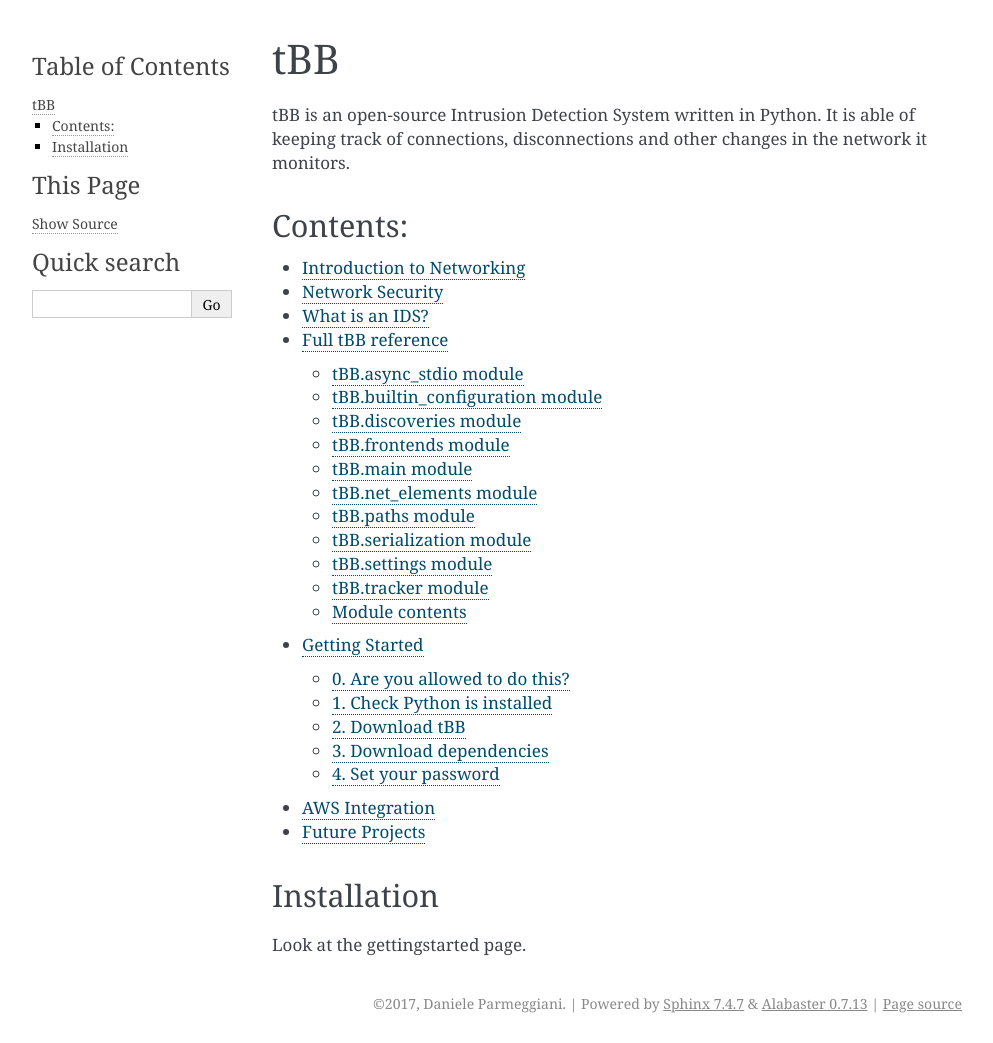
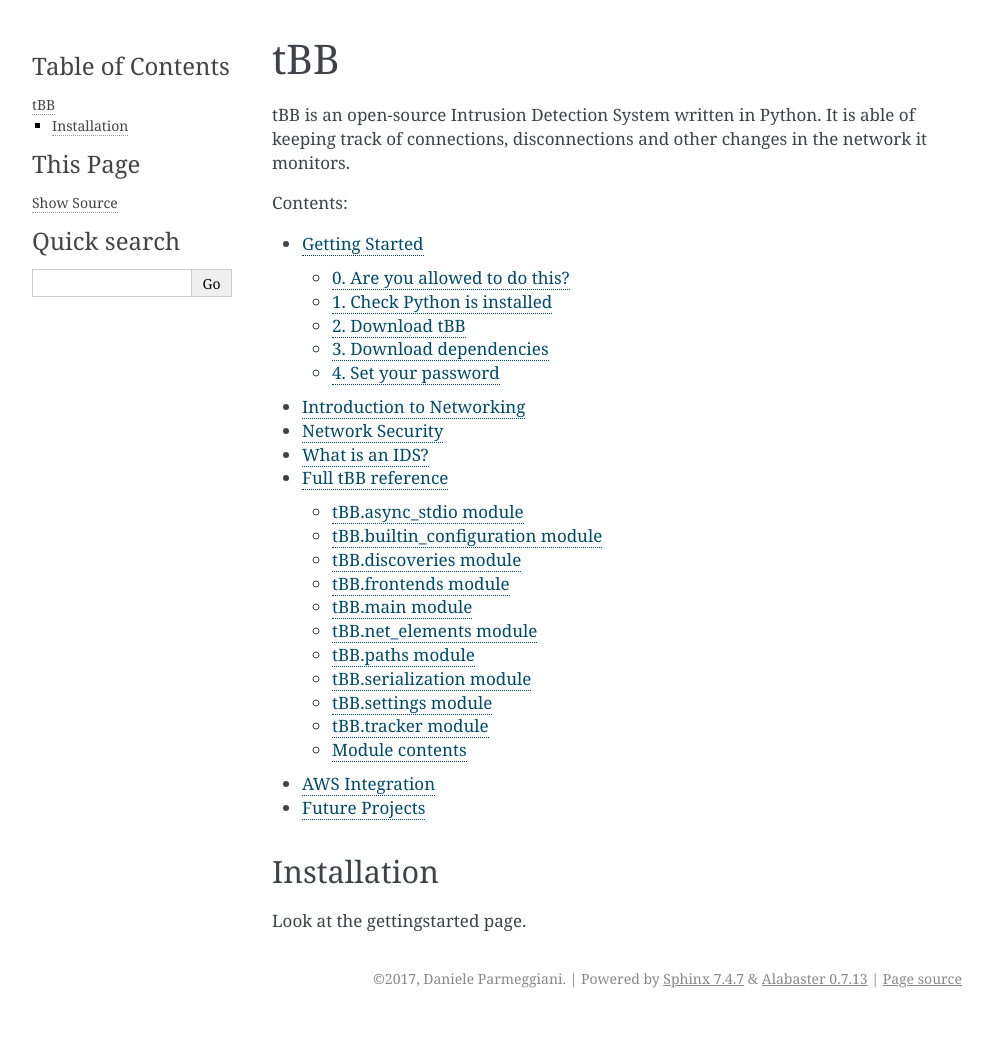
Before and after one commit to dpdani/tBB, a Sphinx documentation site: the page built from docs/index.rst, in a window 1280 px wide. Shown: the whole page, without its empty margins (148-1141 px from the left). Built offline with Sphinx 7.4.7, drawn with Linux system fonts in a browser that asks for light colours; after the commit the page ends 1018 px from its top, so only the background shows below that.

Commit message:
Toctree should work now.

```diff
--- a/docs/index.rst
+++ b/docs/index.rst
@@ -11,15 +11,15 @@ in the network it monitors.
 
 
 Contents:
----------
+
 .. toctree::
    :maxdepth: 2
 
+   gettingstarted
    networking
    network_security
    ids
    tBB
-   gettingstarted
    AWS
    future
 
```
